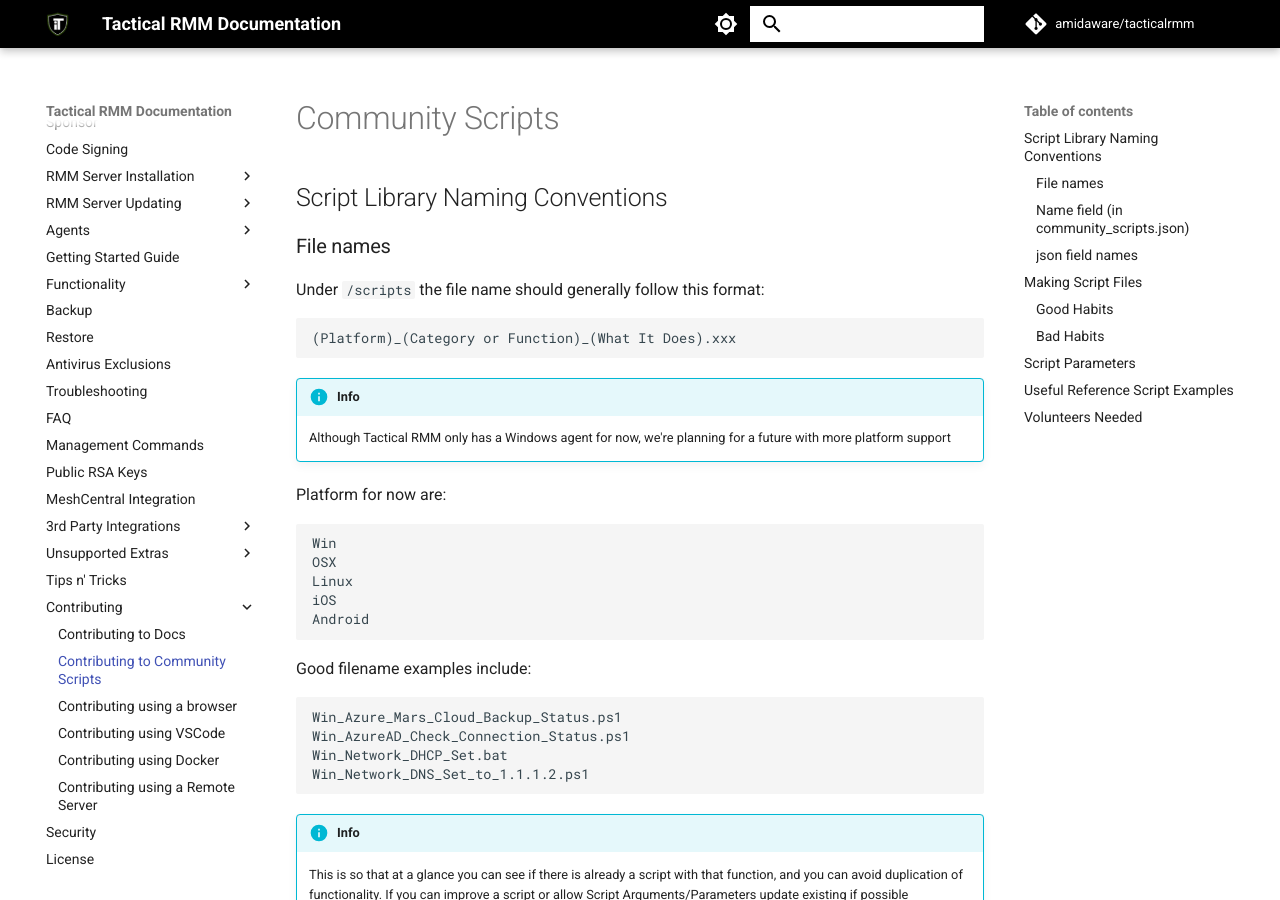
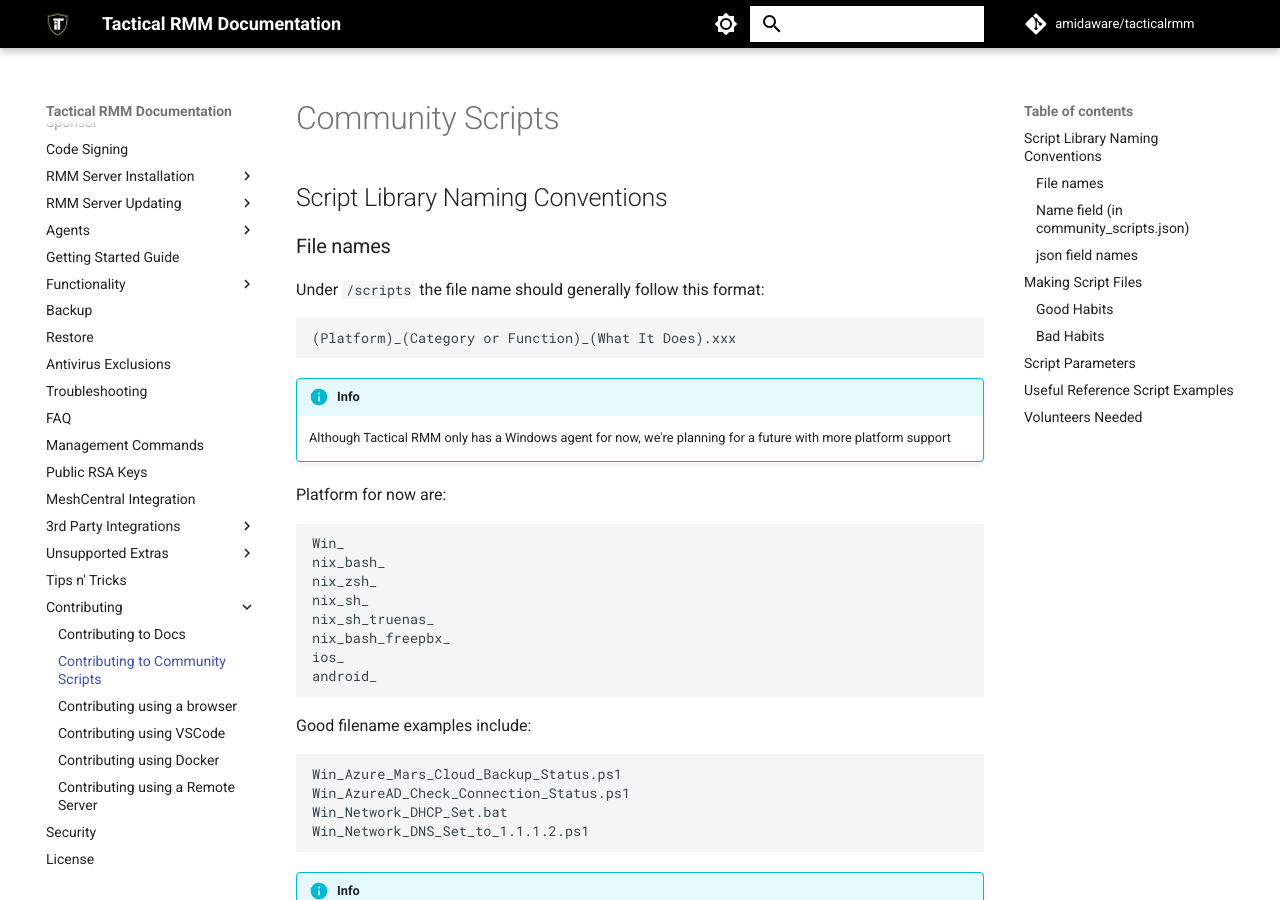
Before and after one commit to amidaware/trmm-docs, an MkDocs documentation site: the page built from docs/contributing_community_scripts.md, in a window 1280 px wide and 900 px high. Built offline with MkDocs 1.6.1 and Material for MkDocs 9.7.7, drawn with Linux system fonts in a browser that asks for light colours; comment, search, counter and statistics services are not loaded.

Commit message:
tweaking script naming convention

````diff
--- a/docs/contributing_community_scripts.md
+++ b/docs/contributing_community_scripts.md
@@ -16,11 +16,14 @@
 Platform for now are:
 
 ```text
-Win
-OSX
-Linux
-iOS
-Android
+Win_
+nix_bash_
+nix_zsh_
+nix_sh_
+nix_sh_truenas_
+nix_bash_freepbx_
+ios_
+android_
 ```
 
 Good filename examples include:
````
